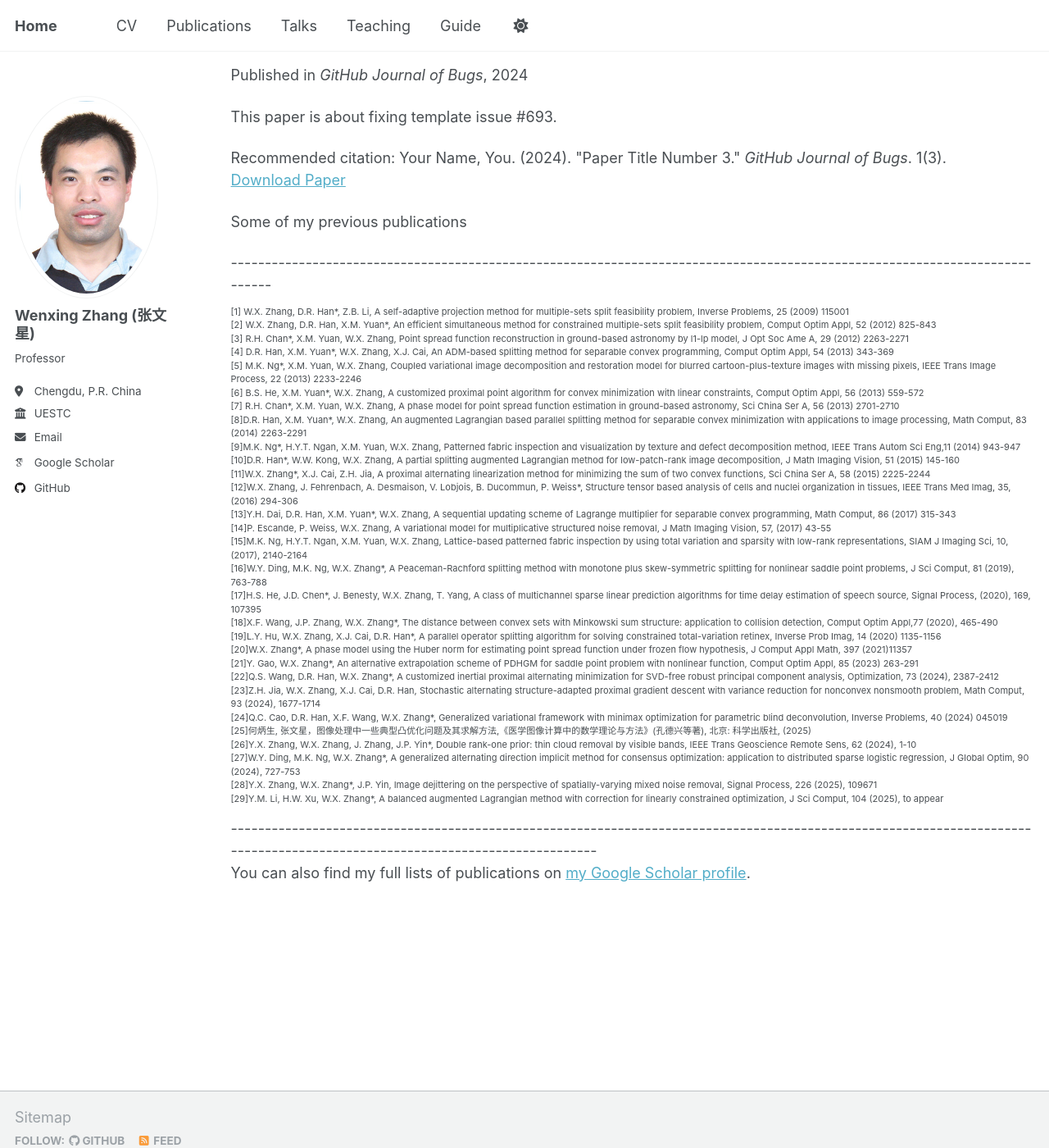
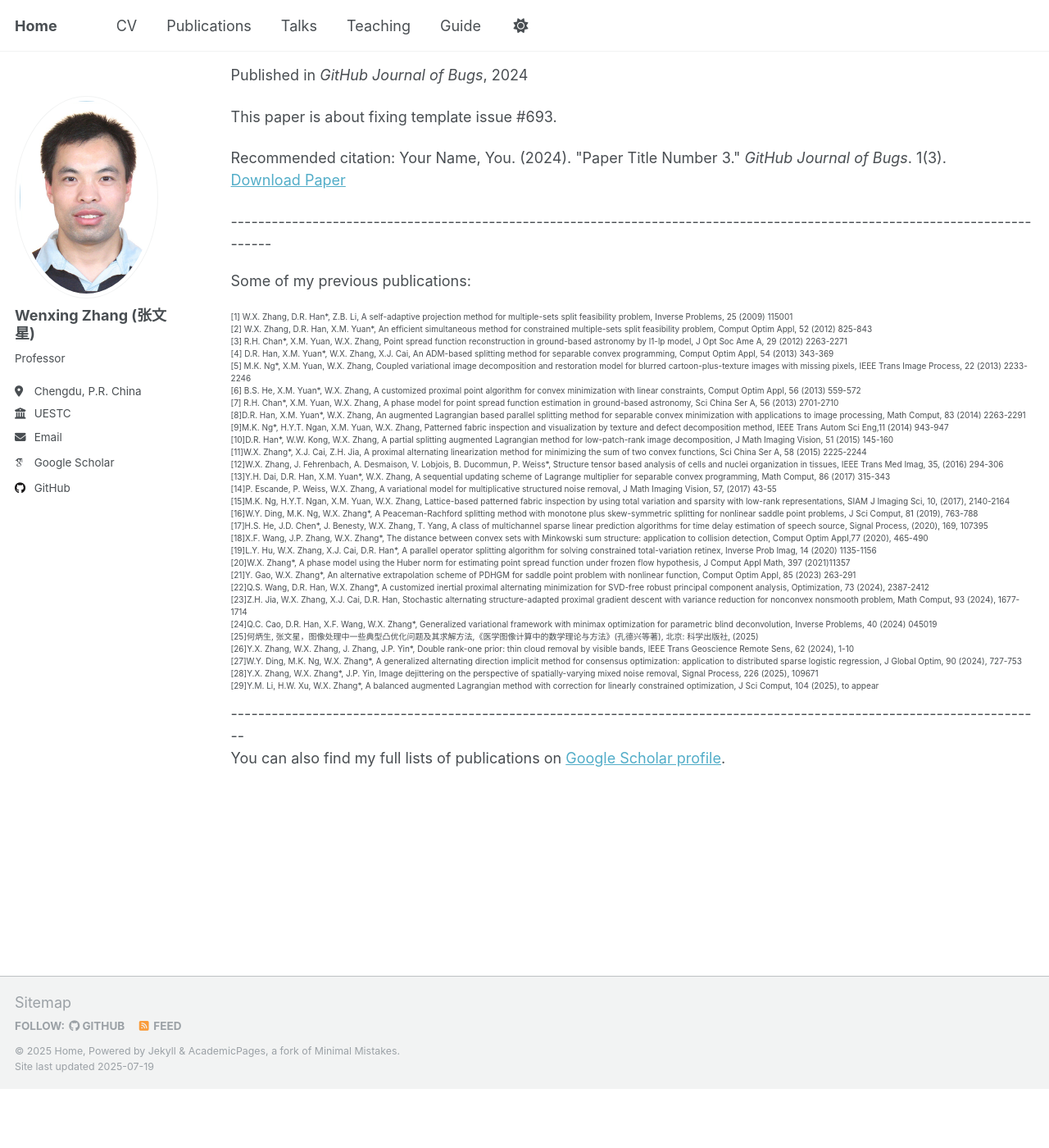
Before and after one commit to WenxingZhang/WenxingZhang.github.io, a Jekyll site: the page built from _pages/publications.html, in a window 1280 px wide and 1400 px high, scrolled down 1329 px. Shown: the whole window at 82% size. Built offline with Jekyll 4.4.1, drawn with Linux system fonts in a browser that asks for light colours; some web fonts are replaced; a script that is not in the unit is left out; after the commit the page ends 2657 px from its top, so only the background shows below that.

Commit message:
Update publications.html

```diff
--- a/_pages/publications.html
+++ b/_pages/publications.html
@@ -29,9 +29,10 @@ author_profile: true
 {% endif %}
 
 
-<p style="font-size: 18px;">Some of my previous publications<br></p>
+
 ----------------------------------------------------------------------------------------------------------------------------<br>
-<p style="font-size: 11px;">[1] W.X. Zhang, D.R. Han*, Z.B. Li, A self-adaptive projection method for multiple-sets split feasibility problem, Inverse Problems, 25 (2009) 115001 <br>
+<p style="font-size: 18px;">Some of my previous publications:<br></p>
+<p style="font-size: 10px;">[1] W.X. Zhang, D.R. Han*, Z.B. Li, A self-adaptive projection method for multiple-sets split feasibility problem, Inverse Problems, 25 (2009) 115001 <br>
 [2] W.X. Zhang, D.R. Han, X.M. Yuan*, An efficient simultaneous method for constrained multiple-sets split feasibility problem, Comput Optim Appl, 52 (2012) 825-843<br>
 [3] R.H. Chan*, X.M. Yuan, W.X. Zhang, Point spread function reconstruction in ground-based astronomy by l1-lp model, J Opt Soc Ame A, 29 (2012) 2263-2271<br>
 [4] D.R. Han, X.M. Yuan*, W.X. Zhang, X.J. Cai, An ADM-based splitting method for separable convex programming, Comput Optim Appl, 54 (2013) 343-369<br>
@@ -60,7 +61,7 @@ author_profile: true
 [27]W.Y. Ding, M.K. Ng, W.X. Zhang*, A generalized alternating direction implicit method for consensus optimization: application to distributed sparse logistic regression, J Global Optim, 90 (2024), 727-753<br>
 [28]Y.X. Zhang, W.X. Zhang*, J.P. Yin, Image dejittering on the perspective of spatially-varying mixed noise removal, Signal Process, 226 (2025), 109671<br>
 [29]Y.M. Li, H.W. Xu, W.X. Zhang*, A balanced augmented Lagrangian method with correction for linearly constrained optimization, J Sci Comput, 104 (2025), to appear<br></p>
-----------------------------------------------------------------------------------------------------------------------------------------------------------------------------<br>
+------------------------------------------------------------------------------------------------------------------------<br>
 {% if site.author.googlescholar %}
-  <div class="wordwrap">You can also find my full lists of publications on  <a href="{{site.author.googlescholar}}">my Google Scholar profile</a>.</div>
+  <div class="wordwrap">You can also find my full lists of publications on  <a href="{{site.author.googlescholar}}">Google Scholar profile</a>.</div>
 {% endif %}
```
